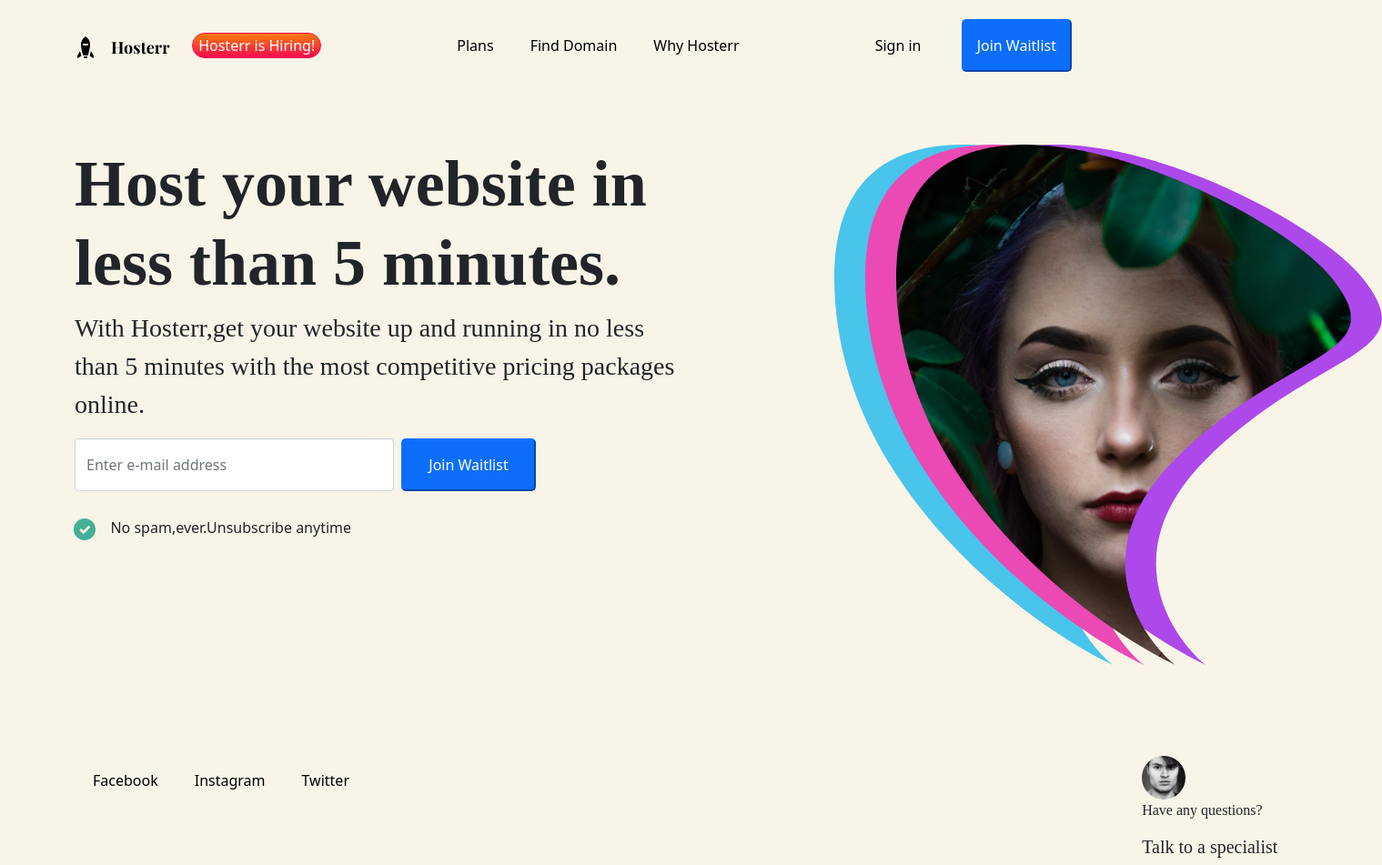
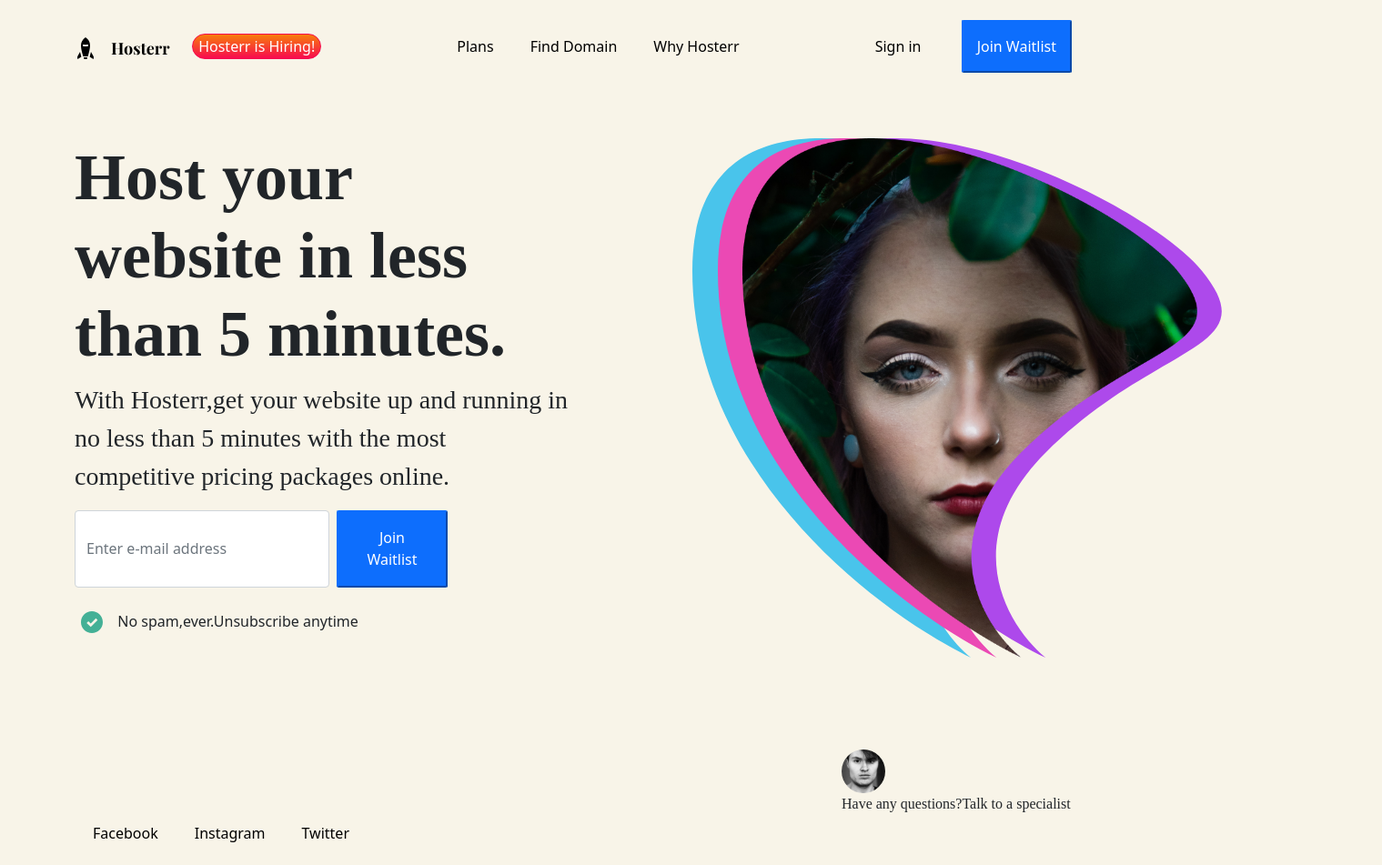
Before and after one commit to catherinekimani/Level-1-, a React (Create React App) app: page / in a window 1280 px wide. Shown: the whole page at 91% size, 1519 px wide, since content can reach past the window. Built offline with nearby package versions, Linux system fonts and the light colour scheme.

Commit message:
Ft: Update landing page component

```diff
--- a/src/Components/Landing.js
+++ b/src/Components/Landing.js
@@ -18,7 +18,7 @@ const Nav = styled.nav`
     justify-content: space-between;
     align-items: center;
     height: 5vh;
-    margin-top:30px;
+    margin-top:2%;
 `
 const linkStyle = {
     color: '#000000',
@@ -30,26 +30,26 @@ const linkStyle = {
 const Button = styled.button`
     color:white;
     padding:15px;
-    border-radius:5px;
+    border-radius:2%;
 
 
 `
 const Button1 = styled.button`
     color:white;
-    border-radius:30px;
+    border-radius:25px;
     background: linear-gradient(#f77d0b, #f70b4f);
     border:1px solid #f70b4f;
 `
 const Button2 = styled.button`
     color:white;
-    padding:15px;
-    border-radius:5px;
+    padding:4%;
+    border-radius:2%;
     width:40%;
 
 `
 const Div = styled.div`
         display: grid;
-        grid-template-columns: 700px 700px;
+        grid-template-columns: 50% 50%;
 `
 
 const H1 = styled.h1`
@@ -74,7 +74,7 @@ const Footer = styled.div`
 `
 const End = styled.div`
     margin-top:42rem;
-    margin-left:70%;
+    margin-left:50%;
     font-family: 'Times New Roman', Times, serif;
 
 
@@ -82,7 +82,7 @@ const End = styled.div`
 const Landing = () => {
     return (
         <div className='container'>
-            <Nav>
+            <Nav className='nav'>
                 <div className='logo'>
                     <img src={logo} alt='logo' ></img>
                     <Link to="/"style={linkStyle} > <Button1 type="button">Hosterr is Hiring!</Button1></Link>
@@ -125,10 +125,13 @@ const Landing = () => {
                             <img src={hero} alt='hero' className='image1' width={500}></img>
                         </div>
                         <End className=''>
+                            <div className='avatar'>
                             <img src={avatar} alt='' ></img>
-                                <p>Have any questions?</p>
-                            <h5>Talk to a specialist</h5>
-
+                            </div>
+                            <div className='text d-flex '>
+                            <p>Have any questions?</p>
+                            <p>Talk to a specialist</p>
+                            </div>
                             </End>
 
                 </div>
```
